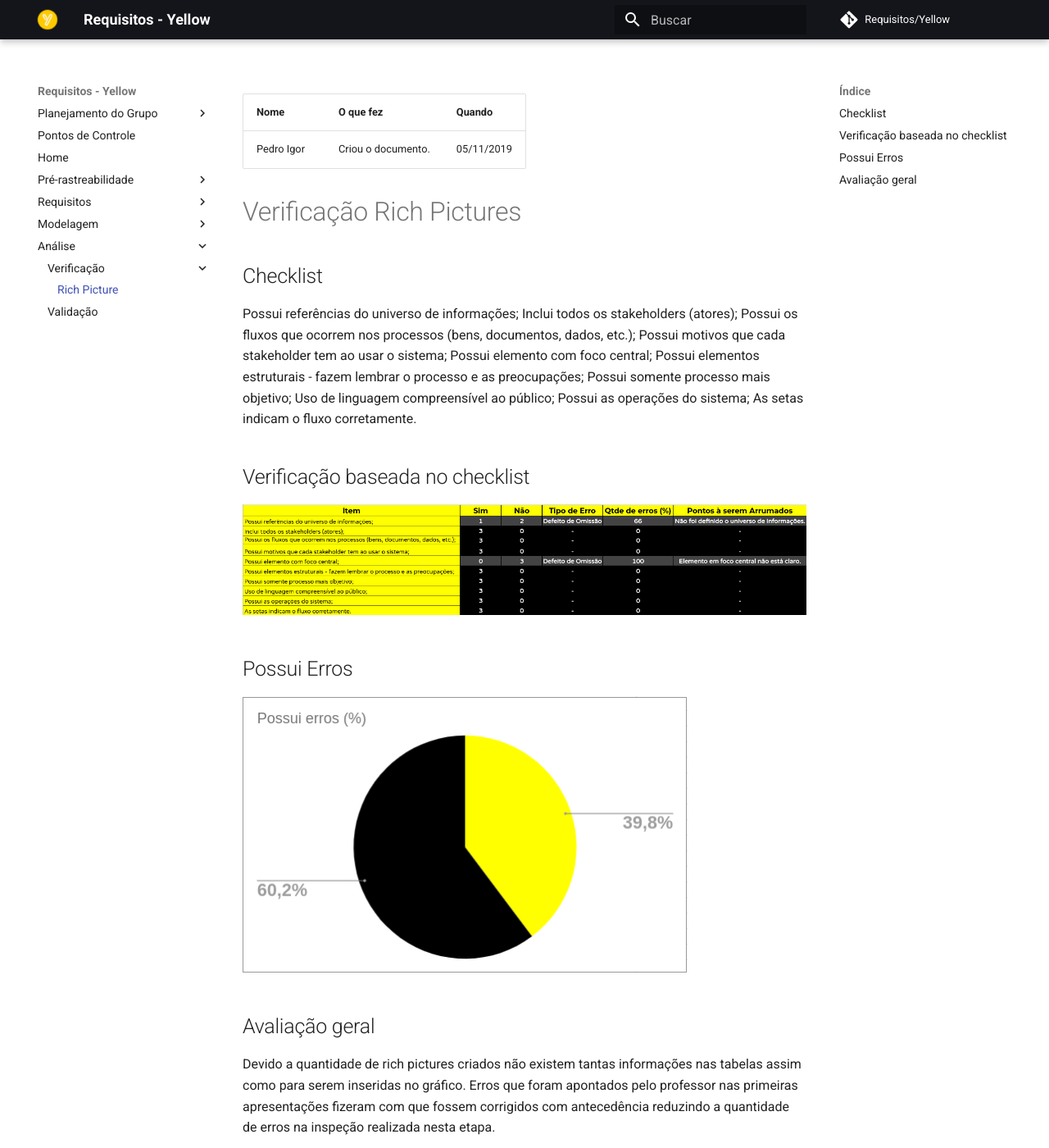
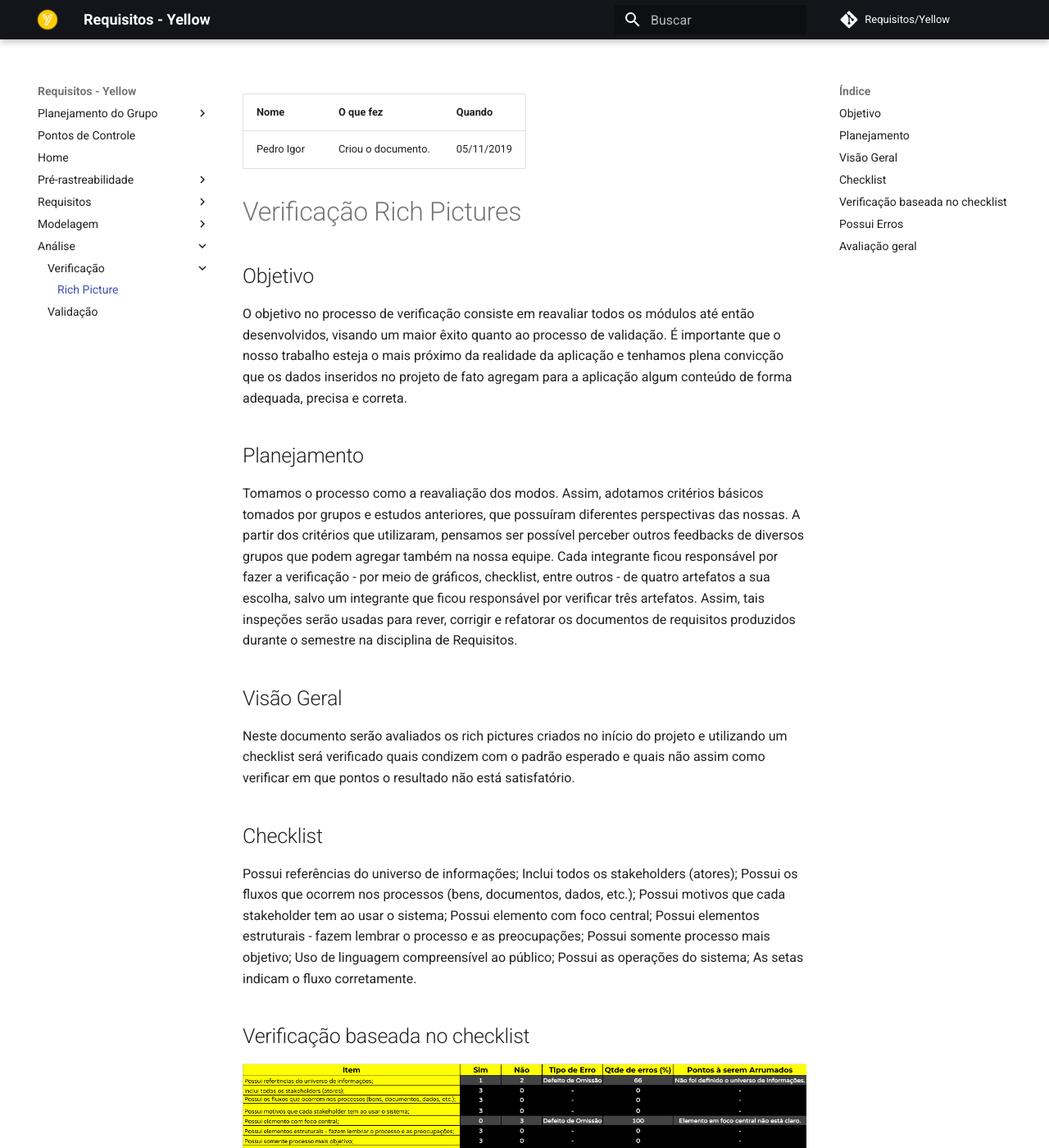
Before and after one commit to me42th/2019.2-Yellow, an MkDocs documentation site: the page built from docs/analise/verificacao/rich_picture.md, in a window 1280 px wide and 1400 px high. Shown: the whole window at 82% size. Built offline with MkDocs 1.6.1 and Material for MkDocs 9.7.7, drawn with Linux system fonts in a browser that asks for light colours; comment, search, counter and statistics services are not loaded.

Commit message:
Adicionando formatação na validação e inserindo visão geral na verificação.

```diff
--- a/docs/analise/verificacao/rich_picture.md
+++ b/docs/analise/verificacao/rich_picture.md
@@ -3,6 +3,14 @@
 | Pedro Igor | Criou o documento. | 05/11/2019 |
 
 # Verificação Rich Pictures
+## Objetivo
+O objetivo no processo de verificação consiste em reavaliar todos os módulos até então desenvolvidos, visando um maior êxito quanto ao processo de validação. É importante que o nosso trabalho esteja o mais próximo da realidade da aplicação e tenhamos plena convicção que os dados inseridos no projeto de fato agregam para a aplicação algum conteúdo de forma adequada, precisa e correta.
+
+## Planejamento
+Tomamos o processo como a reavaliação dos modos. Assim, adotamos critérios básicos tomados por grupos e estudos anteriores, que possuíram diferentes perspectivas das nossas. A partir dos critérios que utilizaram, pensamos ser possível perceber outros feedbacks de diversos grupos que podem agregar também na nossa equipe. Cada integrante ficou responsável por fazer a verificação - por meio de gráficos, checklist, entre outros - de quatro artefatos a sua escolha, salvo um integrante que ficou responsável por verificar três artefatos. Assim, tais inspeções serão usadas para rever, corrigir e refatorar os documentos de requisitos produzidos durante o semestre na disciplina de Requisitos.
+## Visão Geral
+Neste documento serão avaliados os rich pictures criados no início do projeto e utilizando um checklist será verificado quais condizem com o padrão esperado e quais não assim como verificar em que pontos o resultado não está satisfatório.
+
 ## Checklist
 Possui referências do universo de informações;
 Inclui todos os stakeholders (atores);
```
Also changed, not shown: docs/analise/validacao/validacao.md (+3 -3 lines).
